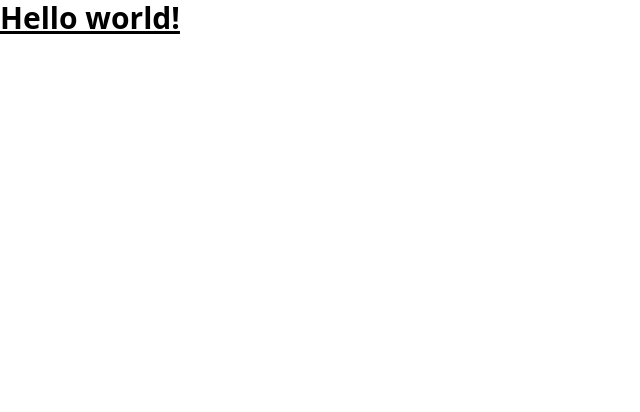
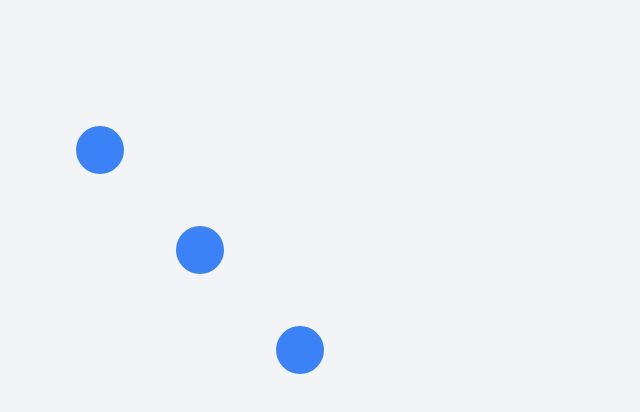
Before and after one commit to mrsekut/tasph, a React (Vite) app: page / in a window 1280 px wide. Shown: the top 412 px of the page, without its empty margins (0-640 px from the left). Built offline with nearby package versions, Linux system fonts and the light colour scheme.

Commit message:
define NodeDiagram

```diff
--- a/src/App.tsx
+++ b/src/App.tsx
@@ -1,7 +1,12 @@
+import { useAtomValue, useSetAtom } from "jotai";
+import { NodeDiagram } from "./NodeDiagram/NodeDiagram";
 import "./index.css";
+import { moveNodeAtom, nodesAtom } from "./TaskNode/atom";
 
 function App() {
-  return <h1 className="text-3xl font-bold underline">Hello world!</h1>;
+  const nodes = useAtomValue(nodesAtom);
+  const moveNode = useSetAtom(moveNodeAtom);
+  return <NodeDiagram nodes={nodes} moveNode={moveNode} />;
 }
 
 export default App;
--- /dev/null
+++ b/src/NodeDiagram/NodeDiagram.tsx
@@ -0,0 +1,58 @@
+import type React from "react";
+import { useRef, useState } from "react";
+import type { Pos, TaskId, TaskNode } from "../TaskNode";
+
+type Props = {
+  nodes: TaskNode[];
+  moveNode: (id: TaskId, pos: Pos) => void;
+};
+
+// TODO: style
+export const NodeDiagram: React.FC<Props> = ({ nodes, moveNode }) => {
+  const [draggingNodeId, setDraggingNodeId] = useState<TaskId | null>(null);
+  const containerRef = useRef<HTMLDivElement>(null);
+
+  const handleNodeMouseDown = (
+    e: React.MouseEvent<HTMLDivElement>,
+    nodeId: TaskId,
+  ) => {
+    e.stopPropagation();
+    setDraggingNodeId(nodeId);
+  };
+
+  const handleMouseMove = (e: React.MouseEvent<HTMLDivElement>) => {
+    if (draggingNodeId && containerRef.current) {
+      const rect = containerRef.current.getBoundingClientRect();
+      moveNode(draggingNodeId, {
+        x: e.clientX - rect.left,
+        y: e.clientY - rect.top,
+      });
+    }
+  };
+
+  const handleMouseUp = () => {
+    setDraggingNodeId(null);
+  };
+
+  return (
+    <div
+      ref={containerRef}
+      className="relative w-full h-screen bg-gray-100"
+      onMouseMove={handleMouseMove}
+      onMouseUp={handleMouseUp}
+    >
+      {nodes.map(node => (
+        <div
+          key={node.id}
+          className="absolute w-12 h-12 rounded-full cursor-move bg-blue-500"
+          style={{
+            left: `${node.x}px`,
+            top: `${node.y}px`,
+            transform: "translate(-50%, -50%)",
+          }}
+          onMouseDown={e => handleNodeMouseDown(e, node.id)}
+        />
+      ))}
+    </div>
+  );
+};
```
